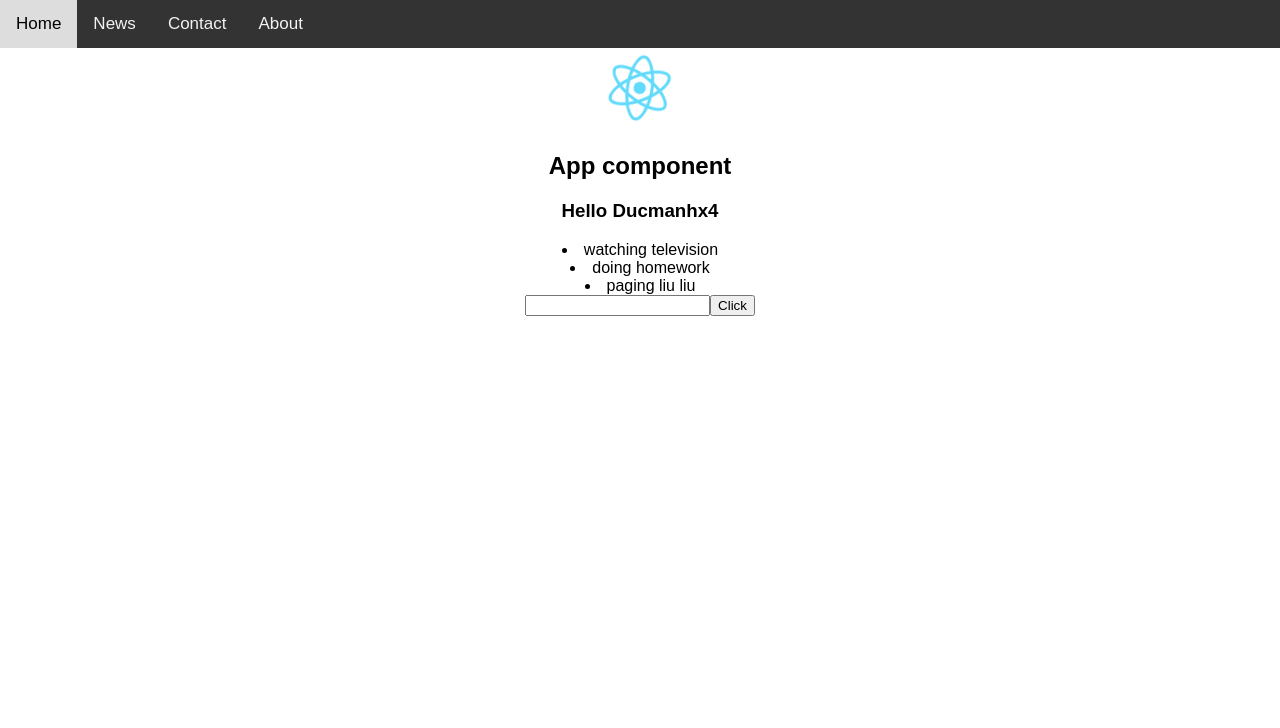
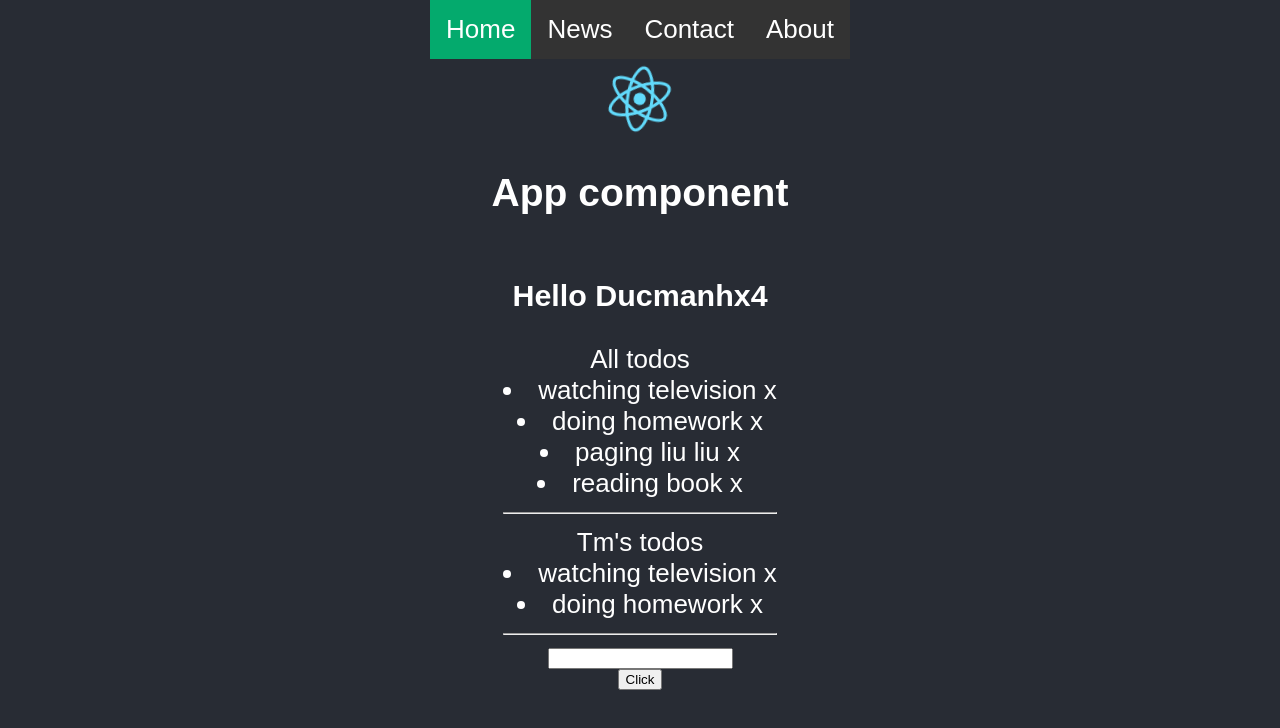
Before and after one commit to tranducmanh235/ReactJS_hooks_HoiDanIT, a React (Create React App) app: page / in a window 1280 px wide. Shown: the top 728 px of the page. Built offline with nearby package versions, Linux system fonts and the light colour scheme.

Commit message:
functions as props

```diff
--- a/src/App.js
+++ b/src/App.js
@@ -2,61 +2,77 @@ import logo from "./logo.svg";
 import "./App.css";
 import Nav from "./components/Nav";
 import { useState } from "react";
+import Todo from "./components/Todo";
 
 function App() {
     // let name = "Tdmx4";
     let obj = { name: "Tdmx4", age: "24" };
-    let link_ =
-        "https://www.youtube.com/watch?v=Y9gTouaZJ5s&list=PLncHg6Kn2JT4xzJyhXfmJ53dzwVbq-S_E&index=12&ab_channel=H%E1%BB%8FiD%C3%A2nIT";
 
     let [name, setName] = useState("Ducmanhx4");
     const [address, setAddress] = useState("");
     const [todos, setTodos] = useState([
-        { id: "todo1", title: "watching television" },
-        { id: "todo2", title: "doing homework" },
-        { id: "todo3", title: "paging liu liu" },
+        { id: "todo1", title: "watching television", type: "tm" },
+        { id: "todo2", title: "doing homework", type: "tm" },
+        { id: "todo3", title: "paging liu liu", type: "x4" },
+        { id: "todo4", title: "reading book", type: "x4" },
     ]);
 
-    let handleEventClick = (event) => {
+    const handleEventClick = (event) => {
         if (!address) {
             alert("empty input");
             return;
         }
         // hook not merge state
-        let newTodo = { id: "", title: address };
+        let newTodo = {
+            id: Math.floor(Math.random() * 100) + 1,
+            title: address,
+            type: "tm",
+        };
         setTodos([...todos, newTodo]);
         setAddress("");
     };
 
-    let handleChangeInput = (event) => {
+    const handleChangeInput = (event) => {
         setAddress(event.target.value);
         // console.log(event.target.value);
     };
 
+    const deleteDataTodo = (id) => {
+        let currentTodos = todos;
+        currentTodos = currentTodos.filter((item) => item.id !== id);
+        setTodos(currentTodos);
+    };
+
     return (
         <div className="App">
+            <header className="App-header">
                 <Nav />
                 <img src={logo} className="App-logo" />
                 <h2>App component</h2>
                 <h3>Hello {name}</h3>
-            <div className="todos-container">
-                {todos.map((todo) => {
-                    return (
-                        <li key={todo.id} className="todo-child">
-                            {" "}
-                            {todo.title}
-                        </li>
-                    );
-                })}
-            </div>
+
+                <Todo
+                    todos={todos}
+                    title={"All todos"}
+                    deleteDataTodo={deleteDataTodo}
+                />
+
+                <Todo
+                    todos={todos.filter((item) => item.type === "tm")}
+                    title={`Tm's todos`}
+                />
                 <input
                     type="text"
                     value={address}
                     onChange={(event) => handleChangeInput(event)}
                 />
-            <button type="button" onClick={(event) => handleEventClick(event)}>
+                <button
+                    type="button"
+                    onClick={(event) => handleEventClick(event)}
+                >
                     Click
                 </button>
+            </header>
         </div>
     );
 }
--- a/src/components/Nav.js
+++ b/src/components/Nav.js
@@ -4,11 +4,22 @@ import "./Nav.scss";
 const Nav = () => {
     return (
         <div className="topnav">
-            <a>Home</a>
-            <a href="#">News</a>
-            <a href="#">Contact</a>
-            <a href="#">About</a>
-            {/* <h2>hello</h2> */}
+            <ul>
+                <li>
+                    <a className="active" href="#home">
+                        Home
+                    </a>
+                </li>
+                <li>
+                    <a href="#news">News</a>
+                </li>
+                <li>
+                    <a href="#contact">Contact</a>
+                </li>
+                <li>
+                    <a href="#about">About</a>
+                </li>
+            </ul>
         </div>
     );
 };
--- a/src/components/Nav.scss
+++ b/src/components/Nav.scss
@@ -7,20 +7,31 @@ body {
     overflow: hidden;
     background-color: #333;
 
-    a {
+    ul {
+        list-style-type: none;
+        margin: 0;
+        padding: 0;
+        overflow: hidden;
+        background-color: #333;
+    }
+
+    li {
         float: left;
-        color: #f2f2f2;
+    }
+
+    li a {
+        display: block;
+        color: white;
         text-align: center;
         padding: 14px 16px;
         text-decoration: none;
-        font-size: 17px;
     }
-    a:hover {
-        background-color: #ddd;
-        color: black;
+
+    li a:hover:not(.active) {
+        background-color: #111;
     }
-    a.active {
+
+    .active {
         background-color: #04aa6d;
-        color: white;
     }
 }
--- /dev/null
+++ b/src/components/Todo.js
@@ -0,0 +1,35 @@
+import React from "react";
+
+const Todo = (props) => {
+    // const todos = props.todos;
+
+    const { todos, title, deleteDataTodo } = props;
+
+    const handleDelete = (id) => {
+        deleteDataTodo(id);
+    };
+
+    return (
+        <div>
+            <div className="todos-container">
+                <div className="title">{title}</div>
+                {todos.map((todo) => {
+                    return (
+                        <div>
+                            <li key={todo.id} className="todo-child">
+                                {todo.title}
+                                &nbsp;
+                                <span onClick={() => handleDelete(todo.id)}>
+                                    x
+                                </span>
+                            </li>
+                        </div>
+                    );
+                })}
+                <hr />
+            </div>
+        </div>
+    );
+};
+
+export default Todo;
```
Lines whose indentation alone changed are shown as unchanged.
